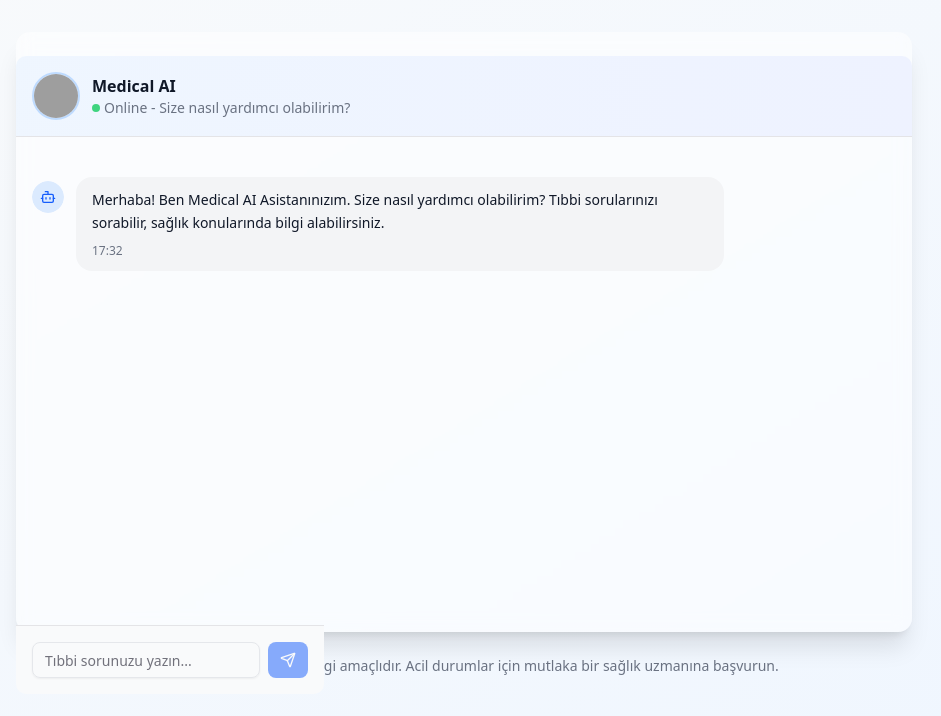
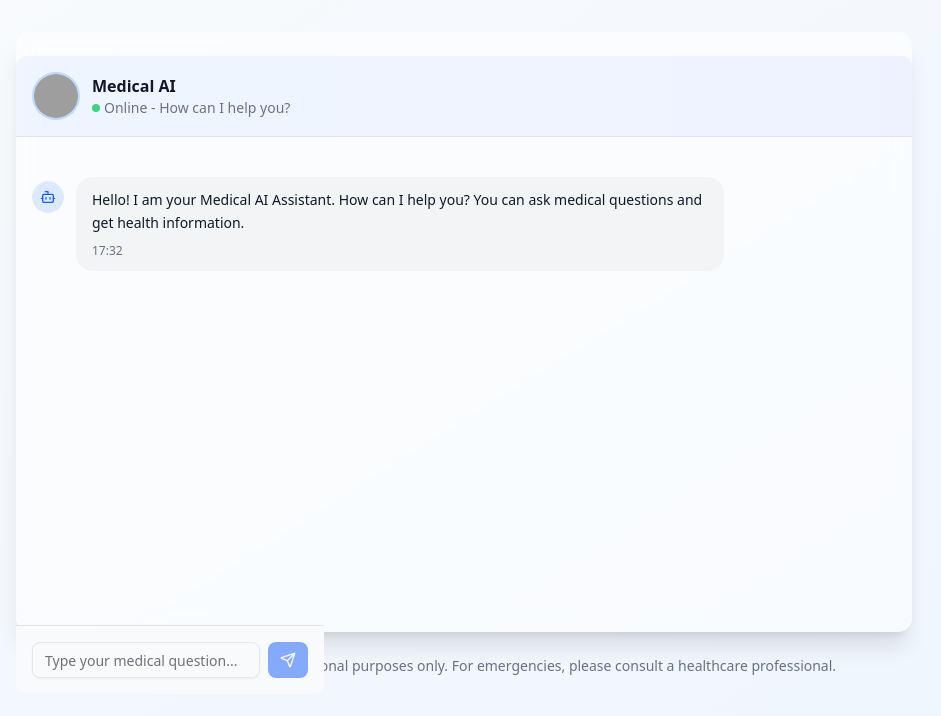
Before and after one commit to cangirhabil/MedicalChatBot, a Next.js app in the folder frontend/: page / in a window 1280 px wide. Shown: the top 716 px of the page, without its empty margins (176-1117 px from the left). Built offline with nearby package versions, Linux system fonts and the light colour scheme; no server answers; grey boxes are pictures that could not be loaded.

Commit message:
fix: Update README and code for English localization; change Flask app port to 8080

```diff
--- a/frontend/src/components/chat/ChatHeader.tsx
+++ b/frontend/src/components/chat/ChatHeader.tsx
@@ -21,15 +21,15 @@ export function ChatHeader() {
       <div className="flex items-center justify-center gap-4 mt-4">
         <Badge variant="secondary" className="flex items-center gap-1">
           <Shield className="w-3 h-3" />
-          Güvenli
+          Secure
         </Badge>
         <Badge variant="secondary" className="flex items-center gap-1">
           <Activity className="w-3 h-3" />
-          7/24 Aktif
+          24/7 Active
         </Badge>
         <Badge variant="secondary" className="flex items-center gap-1">
           <Heart className="w-3 h-3" />
-          Güvenilir
+          Reliable
         </Badge>
       </div>
     </div>
--- a/frontend/src/constants/config.ts
+++ b/frontend/src/constants/config.ts
@@ -7,7 +7,7 @@ export const CHAT_CONFIG = {
 
 export const APP_CONFIG = {
   NAME: process.env.NEXT_PUBLIC_APP_NAME || 'Medical AI Assistant',
-  DESCRIPTION: process.env.NEXT_PUBLIC_APP_DESCRIPTION || 'Profesyonel tıbbi AI asistanınız. Sağlık sorularınızı sorun, tıbbi bilgi alın.',
+  DESCRIPTION: process.env.NEXT_PUBLIC_APP_DESCRIPTION || 'Your professional medical AI assistant. Ask your health questions and get medical information.',
 } as const;
 
 export const UI_CONFIG = {
@@ -31,9 +31,9 @@ export const ANIMATION_CONFIG = {
 } as const;
 
 export const MESSAGES = {
-  WELCOME: 'Merhaba! Ben Medical AI Asistanınızım. Size nasıl yardımcı olabilirim? Tıbbi sorularınızı sorabilir, sağlık konularında bilgi alabilirsiniz.',
-  ERROR: 'Üzgünüm, şu anda bir hata oluştu. Lütfen daha sonra tekrar deneyin.',
-  PLACEHOLDER: 'Tıbbi sorunuzu yazın...',
-  STATUS_ONLINE: 'Online - Size nasıl yardımcı olabilirim?',
-  DISCLAIMER: '⚠️ Bu AI asistan sadece bilgi amaçlıdır. Acil durumlar için mutlaka bir sağlık uzmanına başvurun.',
+  WELCOME: 'Hello! I am your Medical AI Assistant. How can I help you? You can ask medical questions and get health information.',
+  ERROR: 'Sorry, an error occurred right now. Please try again later.',
+  PLACEHOLDER: 'Type your medical question...',
+  STATUS_ONLINE: 'Online - How can I help you?',
+  DISCLAIMER: '⚠️ This AI assistant is for informational purposes only. For emergencies, please consult a healthcare professional.',
 } as const;
```
Also changed, not shown: 2 other files (tests, documents, lock files or other folders).
